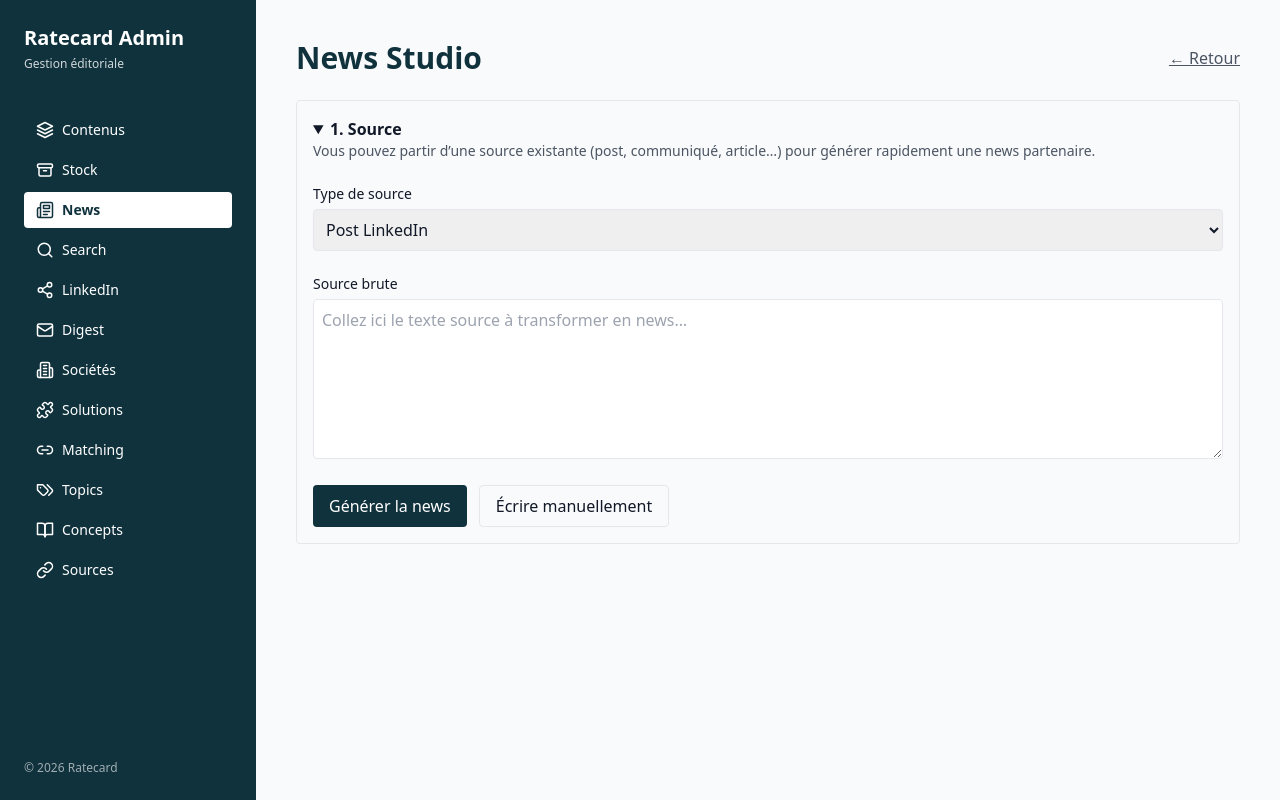
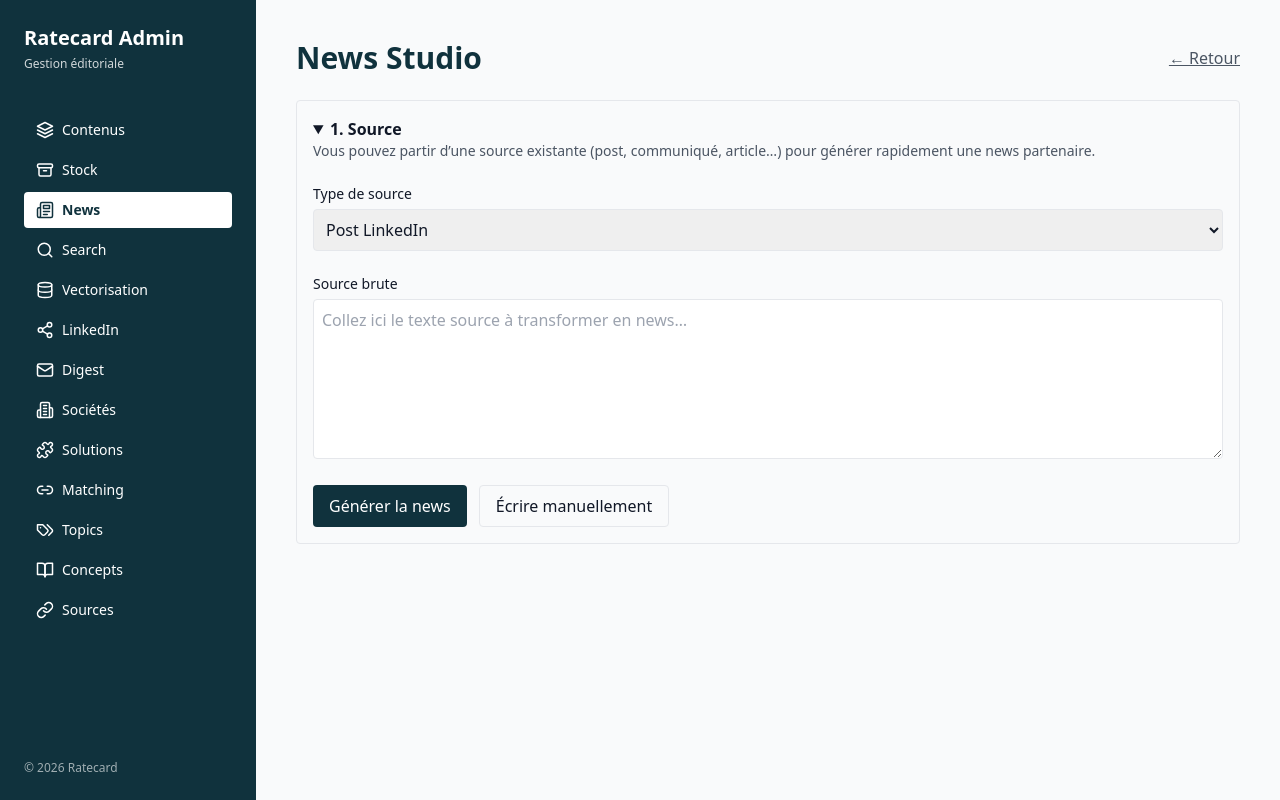
Before and after one commit to MisterFredo/ratecard, a Next.js app in the folder frontend/: page /admin/news/create in a window 1280 px wide. Built offline with nearby package versions, Linux system fonts and the light colour scheme; no server answers.

Commit message:
Update AdminShell.tsx

```diff
--- a/frontend/app/(admin)/admin/AdminShell.tsx
+++ b/frontend/app/(admin)/admin/AdminShell.tsx
@@ -15,6 +15,7 @@ import {
   Archive,
   Search,
   Link2,
+  Database, // ✅ ajout
 } from "lucide-react";
 
 export default function AdminShell({
@@ -38,6 +39,9 @@ export default function AdminShell({
 
     { href: "/admin/search", label: "Search", icon: Search },
 
+    // ✅ NOUVEAU : Vectorisation
+    { href: "/admin/vector", label: "Vectorisation", icon: Database },
+
     {
       href: "/admin/linkedin/compose",
       label: "LinkedIn",
@@ -54,7 +58,6 @@ export default function AdminShell({
 
     { href: "/admin/solution", label: "Solutions", icon: Puzzle },
 
-    // 🔗 NOUVEAU : matching LLM
     { href: "/admin/matching", label: "Matching", icon: Link2 },
 
     { href: "/admin/topic", label: "Topics", icon: Tags },
```
